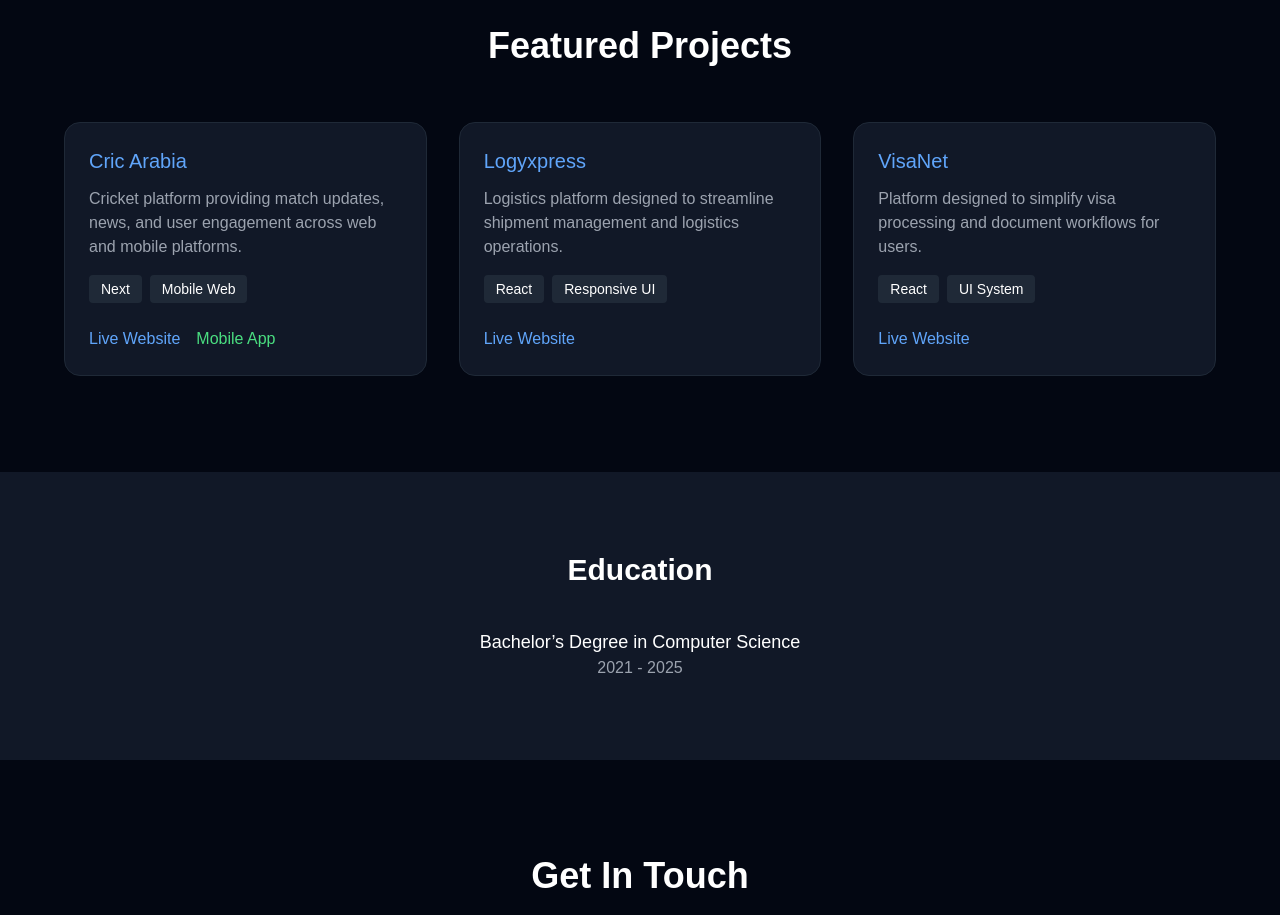
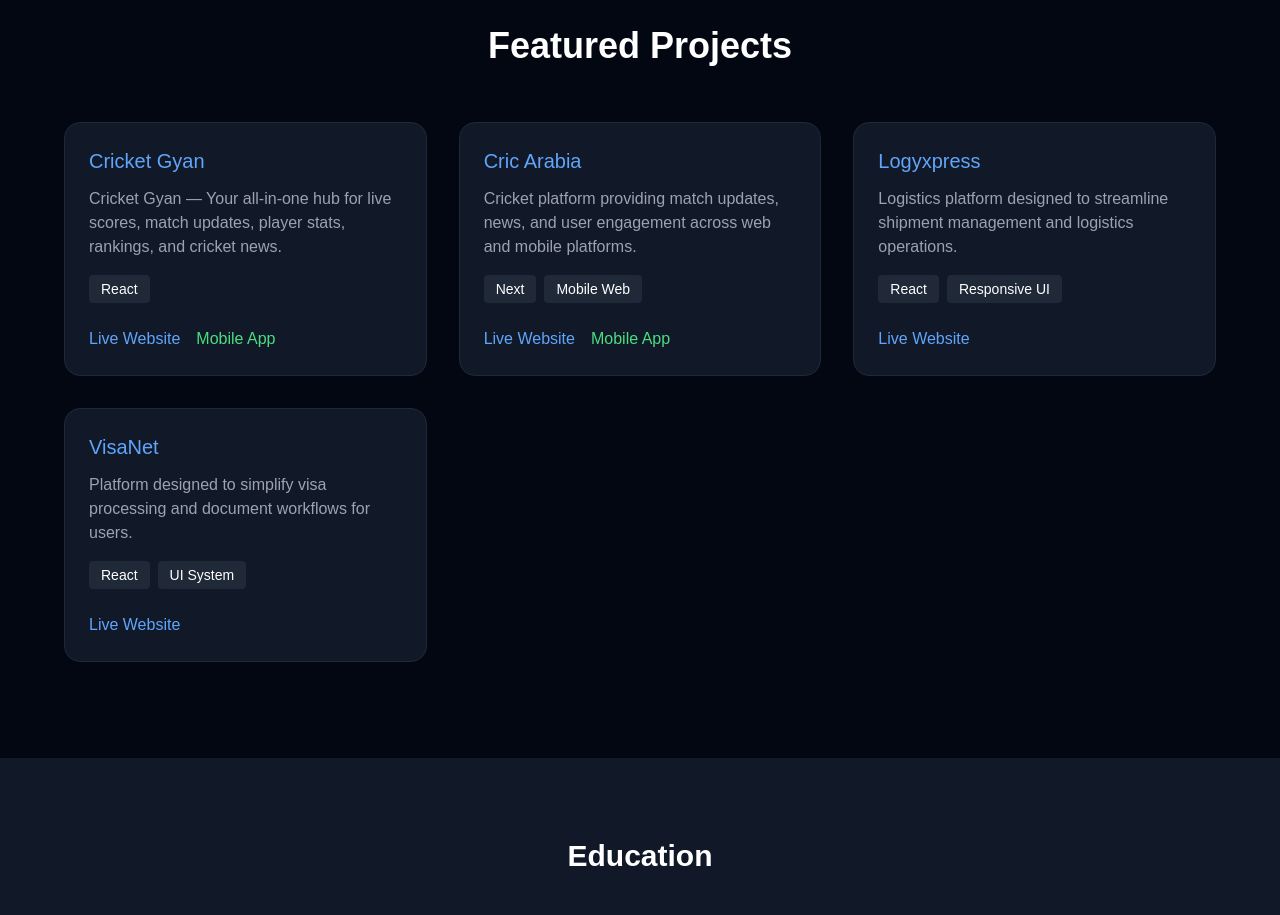
Before and after one commit to mohitsupolia/Experienced-Portfolio, a React (Vite) app: page / in a window 1280 px wide. Shown: the part 2660-3575 px from the top of the page. Built offline with nearby package versions, Linux system fonts and the light colour scheme.

Commit message:
Projects.jsx

```diff
--- a/src/components/Projects.jsx
+++ b/src/components/Projects.jsx
@@ -1,4 +1,11 @@
 const projects = [
+    {
+    name: "Cricket Gyan",
+    desc: "Cricket Gyan — Your all-in-one hub for live scores, match updates, player stats, rankings, and cricket news.",
+    tech: ["React"],
+    live: "https://cricketgyan.com",
+    mobile: "https://play.google.com/store/apps/details?id=com.cricketgyan.agency86",
+  },
   {
     name: "Cric Arabia",
     desc: "Cricket platform providing match updates, news, and user engagement across web and mobile platforms.",
```
